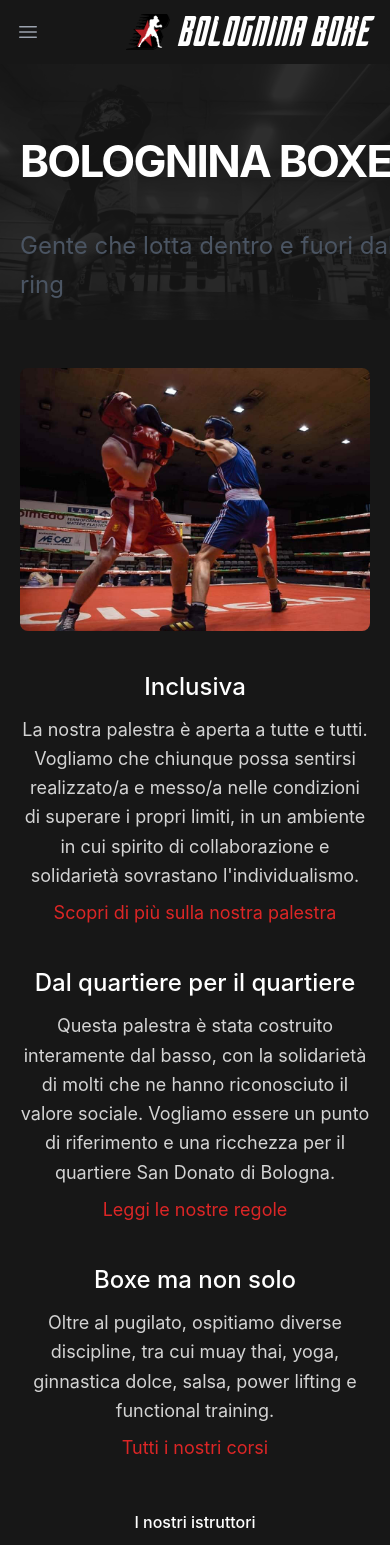
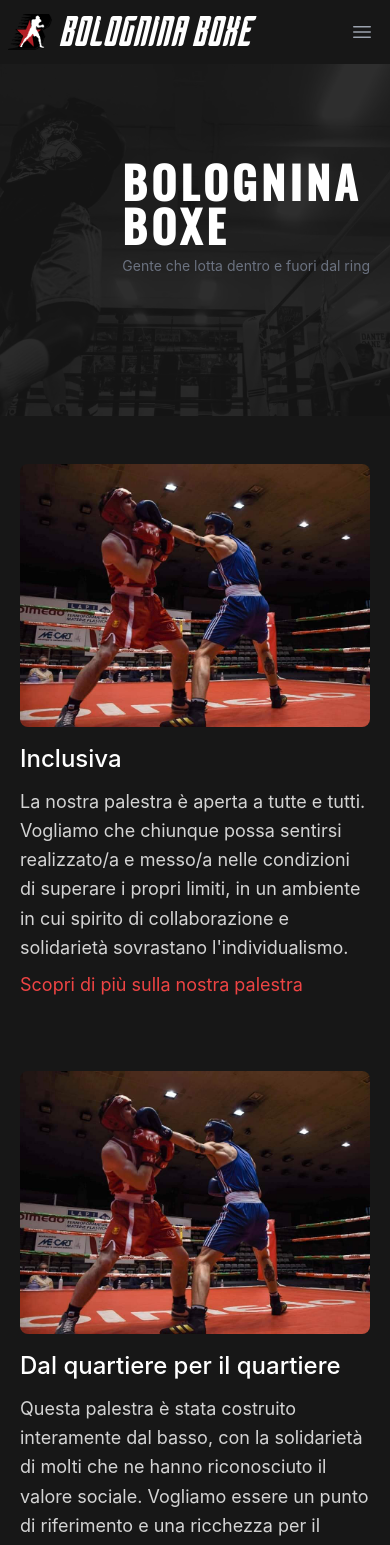
Before and after one commit to djovannih/bolognina-boxe, a Next.js app: page / in a window 390 px wide. Shown: the top 1545 px of the page. Built offline with nearby package versions, Linux system fonts and the light colour scheme.

Commit message:
Restyle homepage

```diff
--- a/app/page.tsx
+++ b/app/page.tsx
@@ -1,7 +1,9 @@
+'use client'
 import 'styles/index.css'
 
 import Image from 'next/image'
 import Link from 'next/link'
+import { useEffect, useState } from 'react'
 
 import jab from '../public/images/jab.jpg'
 import placeholder from '../public/images/placeholder.png'
@@ -70,47 +72,58 @@ const staffMembers: StaffMember[] = [
 ]
 
 export default function Page() {
+  const [scrollY, setScrollY] = useState(0)
+
+  useEffect(() => {
+    const updateScrollY = () => setScrollY(window.scrollY)
+    updateScrollY()
+    window.addEventListener('scroll', updateScrollY)
+    return () => window.removeEventListener('scroll', updateScrollY)
+  }, [])
+
   return (
     <>
       <Image
         src={ring}
         alt="Ring"
         priority
-        className="fixed inset-0 w-screen h-auto top-16 opacity-10"
+        className="fixed inset-0 min-h-[50vh] h-auto object-cover min-w-[100vw] top-16 opacity-10"
       />
-      <section className="z-20 text-black body-font lg:pt-20">
-        <div className="container px-5 pt-32 mx-auto h-80 lg:h-96 lg:px-4 lg:py-4">
-          <div className="fixed flex flex-col w-full mb-2 text-left md:text-center ">
-            <h1 className="mb-2 text-6xl font-bold tracking-tighter text-white uppercase lg:text-8xl md:text-7xl ">
-              Bolognina boxe
+      <section className="z-20 text-black md:pt-20">
+        <div className="container flex justify-end px-5 pt-32 mx-auto mb-72 h-fit sm:h-[50vh] md:px-4 md:py-4">
+          <div
+            className="fixed flex flex-col mt-8 text-left sm:mt-36"
+            style={{ opacity: 1 - scrollY / 100 / 4 }}
+          >
+            <h1 className="mb-2 text-6xl font-bold tracking-widest text-left text-white uppercase whitespace-pre lg:text-8xl md:text-7xl  leading-none font-['Oswald']">
+              {'Bolognina\nboxe'}
             </h1>
-            <br></br>
-            <p className="mx-auto text-2xl font-normal leading-relaxed text-gray-600 dark:text-gray-300 lg:w-2/3">
+            <p className="text-sm font-normal text-left text-gray-500 md:text-2xl dark:text-gray-300">
               Gente che lotta dentro e fuori dal ring
             </p>
           </div>
         </div>
-        <section className="relative text-gray-600 body-font bg-neutral-900">
+        <section className="relative text-gray-500 bg-neutral-900">
           <div className="container flex flex-wrap px-5 py-12 mx-auto">
-            <div className="w-full mb-10 overflow-hidden rounded-lg lg:w-1/2 lg:mb-0">
-              <Image src={jab} alt="Ring" priority className="" />
-            </div>
-            <div className="flex flex-col flex-wrap -mb-10 text-center lg:py-6 lg:w-1/2 lg:pl-12 lg:text-left">
+            <div className="flex flex-wrap justify-between gap-8 mb-10 lg:py-6 lg:pl-12 lg:text-left">
               {items.map((item) => (
                 <div
                   key={item.title}
-                  className="flex flex-col items-center mb-10 lg:items-start"
+                  className="flex flex-col flex-grow basis-full sm:basis-1/3 lg:basis-1/4 shrink-0"
                 >
-                  <div className="flex-grow">
-                    <h2 className="mb-3 text-2xl font-medium text-white title-font">
+                  <div className="w-full mb-4 overflow-hidden rounded-lg">
+                    <Image src={jab} alt="Ring" />
+                  </div>
+                  <div className="flex flex-col mb-10">
+                    <h2 className="mb-3 text-2xl font-medium text-white">
                       {item.title}
                     </h2>
-                    <p className="mb-2 text-lg leading-relaxed text-neutral-300">
+                    <p className="mb-2 text-lg leading-relaxed text-left text-neutral-300">
                       {item.text}
                     </p>
                     <Link
                       href={item.link.href}
-                      className="text-lg leading-relaxed text-red-600"
+                      className="text-lg leading-relaxed text-red-500"
                     >
                       {item.link.text}
                     </Link>
@@ -120,10 +133,10 @@ export default function Page() {
             </div>
           </div>
         </section>
-        <section className="relative z-20 text-gray-600 body-font bg-neutral-900">
+        <section className="relative z-20 text-gray-500 bg-neutral-900">
           <div className="container px-5 mx-auto">
             <div className="text-center">
-              <h2 className="mb-4 font-medium text-white sm:text-5xl title-font">
+              <h2 className="mb-4 text-3xl font-medium text-white sm:text-5xl">
                 I nostri istruttori
               </h2>
               <p className="mx-auto text-base leading-relaxed xl:w-2/4 lg:w-3/4 text-neutral-300">
@@ -146,7 +159,7 @@ export default function Page() {
                           className="flex-shrink-0 object-cover object-center w-full h-56 mb-4 rounded-lg"
                         />
                         <div className="w-full">
-                          <h2 className="text-lg font-medium text-white title-font">
+                          <h2 className="text-lg font-medium text-white">
                             {staffMember.name}
                           </h2>
                           <h3 className="mb-3 text-neutral-200">
--- a/components/Footer/Footer.tsx
+++ b/components/Footer/Footer.tsx
@@ -46,12 +46,14 @@ export default function Footer() {
             </li>
           </ul>
           <ul className="flex flex-col mb-3 space-y-2 lg:mb-0 sm:space-y-0 sm:space-x-5 sm:flex-row">
+            <li>
               <a
                 href="/"
                 className="font-semibold tracking-tight text-gray-200 transition-colors duration-300 text-md hover:text-white hover:text-deep-purple-accent-400"
               >
                 © 2023 Bolognina boxe
               </a>
+            </li>
           </ul>
         </div>
       </div>
--- a/components/Navbar/DesktopMenu.tsx
+++ b/components/Navbar/DesktopMenu.tsx
@@ -4,6 +4,7 @@ import clsx from 'clsx'
 import SimpleTransition from 'components/Transitions/SimpleTransition'
 import Link from 'next/link'
 import { usePathname } from 'next/navigation'
+import { Fragment } from 'react'
 
 import { MenuItem } from './Navbar'
 
@@ -17,7 +18,7 @@ export default function DesktopMenu({ menuItems }: DesktopMenuProps) {
   return (
     <div className="absolute inset-y-0 right-0 items-center hidden pr-2 lg:flex gap-x-2 sm:static sm:inset-auto sm:ml-6 sm:pr-0">
       {menuItems.map((menuItem) => (
-        <>
+        <Fragment key={menuItem.label}>
           {menuItem.href ? (
             <Link
               key={menuItem.label}
@@ -75,7 +76,7 @@ export default function DesktopMenu({ menuItems }: DesktopMenuProps) {
               </Menu>
             )
           )}
-        </>
+        </Fragment>
       ))}
     </div>
   )
--- a/components/Navbar/MobileMenu.tsx
+++ b/components/Navbar/MobileMenu.tsx
@@ -3,6 +3,7 @@ import { ChevronDownIcon } from '@heroicons/react/24/outline'
 import clsx from 'clsx'
 import Link from 'next/link'
 import { usePathname } from 'next/navigation'
+import { Fragment } from 'react'
 
 import SimpleTransition from '../Transitions/SimpleTransition'
 import { MenuItem } from './Navbar'
@@ -18,7 +19,7 @@ export default function MobileMenu({ menuItems }: MobileMenuProps) {
     <Disclosure.Panel className="lg:hidden">
       <div className="px-2 pt-2 pb-3 space-y-1">
         {menuItems.map((menuItem) => (
-          <>
+          <Fragment key={menuItem.label}>
             {menuItem.href && (
               <Link
                 key={menuItem.label}
@@ -77,7 +78,7 @@ export default function MobileMenu({ menuItems }: MobileMenuProps) {
                 </>
               </Disclosure>
             )}
-          </>
+          </Fragment>
         ))}
       </div>
     </Disclosure.Panel>
--- a/components/Navbar/Navbar.tsx
+++ b/components/Navbar/Navbar.tsx
@@ -43,16 +43,6 @@ export default function Navbar() {
         <>
           <div className="px-2 mx-auto max-w-7xl sm:px-6 lg:px-8">
             <div className="relative flex items-center justify-between h-16">
-              <div className="inset-y-0 left-0 flex items-center lg:hidden">
-                <Disclosure.Button className="inline-flex items-center justify-center p-2 text-gray-400 rounded-md hover:bg-gray-700 hover:text-white focus:outline-none focus:ring-2 focus:ring-inset focus:ring-white">
-                  <span className="sr-only">Apri il menù principale</span>
-                  {open ? (
-                    <XMarkIcon className="block w-6 h-6" aria-hidden="true" />
-                  ) : (
-                    <Bars3Icon className="block w-6 h-6" aria-hidden="true" />
-                  )}
-                </Disclosure.Button>
-              </div>
               <Link href="/" className="flex pr-3 h-9 gap-x-2 lg:pr-0">
                 <Image
                   src={logo}
@@ -69,6 +59,16 @@ export default function Navbar() {
                   Bolognina Boxe
                 </span>
               </Link>
+              <div className="inset-y-0 left-0 flex items-center lg:hidden">
+                <Disclosure.Button className="inline-flex items-center justify-center p-2 text-gray-400 rounded-md hover:bg-gray-700 hover:text-white focus:outline-none focus:ring-2 focus:ring-inset focus:ring-white">
+                  <span className="sr-only">Apri il menù principale</span>
+                  {open ? (
+                    <XMarkIcon className="block w-6 h-6" aria-hidden="true" />
+                  ) : (
+                    <Bars3Icon className="block w-6 h-6" aria-hidden="true" />
+                  )}
+                </Disclosure.Button>
+              </div>
               <DesktopMenu menuItems={menuItems} />
             </div>
           </div>
--- a/styles/index.css
+++ b/styles/index.css
@@ -1,3 +1,4 @@
+@import url('https://fonts.googleapis.com/css2?family=Oswald:wght@500&display=swap');
 @tailwind base;
 @tailwind components;
 @tailwind utilities;
```
Lines whose indentation alone changed are shown as unchanged.
